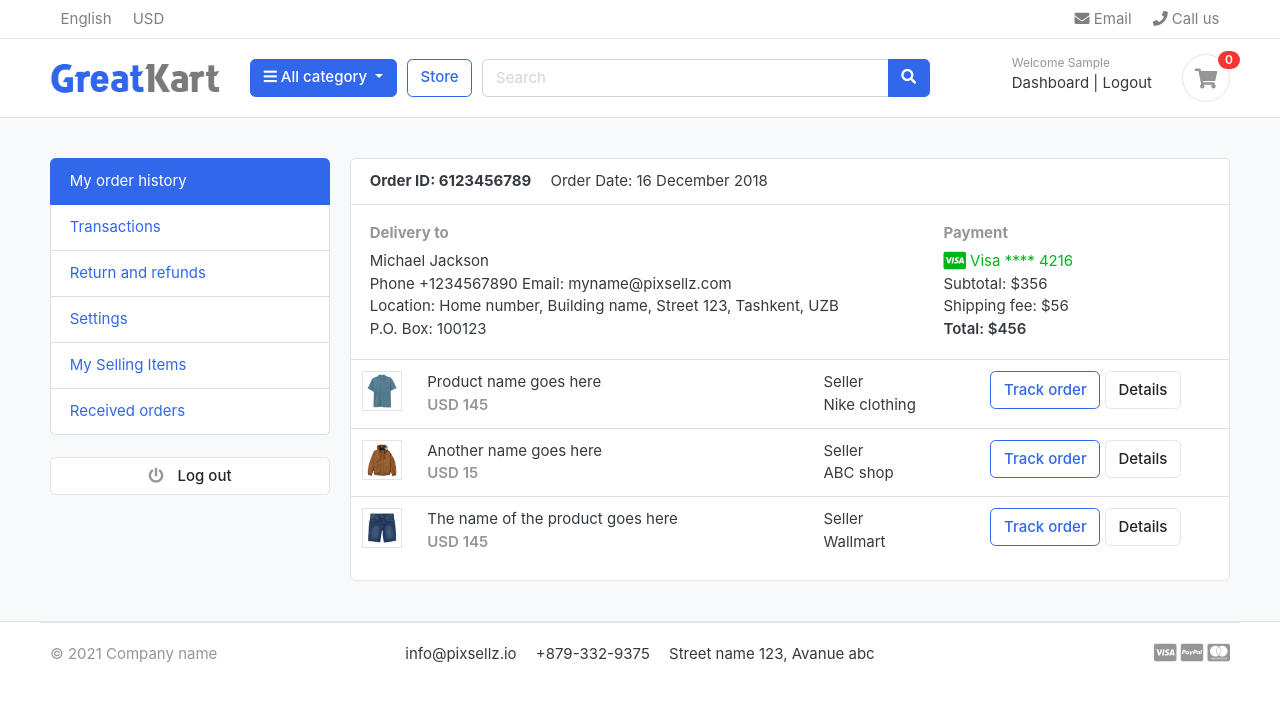
After one commit to asifchowdhuryr8/django_e-commerce, a Django app: page /account/dashboard/ in a window 1280 px wide. The commit adds this page. Shown: the top 702 px of the page. Run offline with Django 3.2, Linux system fonts and the light colour scheme; the visitor is signed in with stand-in values (Sample User, id 1); data that the repository does not hold is empty; some libraries are stand-ins or nearby versions; some web fonts are replaced.

Commit message:
Add user dashboard page

```diff
--- /dev/null
+++ b/account/templates/account/dashboard.html
@@ -0,0 +1,149 @@
+{% extends 'base.html' %} {% load static %} {% block body %}
+
+<section class="section-conten padding-y bg">
+    <div class="container">
+        <div class="row">
+            <aside class="col-md-3">
+                <ul class="list-group">
+                    <a class="list-group-item active" href="#">
+                        My order history
+                    </a>
+                    <a class="list-group-item" href="#"> Transactions </a>
+                    <a class="list-group-item" href="#"> Return and refunds </a>
+                    <a class="list-group-item" href="#">Settings </a>
+                    <a class="list-group-item" href="#"> My Selling Items </a>
+                    <a class="list-group-item" href="#"> Received orders </a>
+                </ul>
+                <br />
+                <a
+                    class="btn btn-light btn-block"
+                    href="{% url 'account:logout' %}"
+                >
+                    <i class="fa fa-power-off"></i>
+                    <span class="text">Log out</span>
+                </a>
+            </aside>
+            <main class="col-md-9">
+                <article class="card">
+                    <header class="card-header">
+                        <strong class="d-inline-block mr-3"
+                            >Order ID: 6123456789</strong
+                        >
+                        <span>Order Date: 16 December 2018</span>
+                    </header>
+                    <div class="card-body">
+                        <div class="row">
+                            <div class="col-md-8">
+                                <h6 class="text-muted">Delivery to</h6>
+                                <p>
+                                    Michael Jackson <br />
+                                    Phone +1234567890 Email: myname@pixsellz.com
+                                    <br />
+                                    Location: Home number, Building name, Street
+                                    123, Tashkent, UZB <br />
+                                    P.O. Box: 100123
+                                </p>
+                            </div>
+                            <div class="col-md-4">
+                                <h6 class="text-muted">Payment</h6>
+                                <span class="text-success">
+                                    <i class="fab fa-lg fa-cc-visa"></i>
+                                    Visa **** 4216
+                                </span>
+                                <p>
+                                    Subtotal: $356 <br />
+                                    Shipping fee: $56 <br />
+                                    <span class="b">Total: $456 </span>
+                                </p>
+                            </div>
+                        </div>
+                    </div>
+                    <div class="table-responsive">
+                        <table class="table table-hover">
+                            <tr>
+                                <td width="65">
+                                    <img
+                                        src="../images/items/1.jpg"
+                                        class="img-xs border"
+                                    />
+                                </td>
+                                <td>
+                                    <p class="title mb-0">
+                                        Product name goes here
+                                    </p>
+                                    <var class="price text-muted">USD 145</var>
+                                </td>
+                                <td>
+                                    Seller <br />
+                                    Nike clothing
+                                </td>
+                                <td width="250">
+                                    <a href="#" class="btn btn-outline-primary"
+                                        >Track order</a
+                                    >
+                                    <a href="#" class="btn btn-light">
+                                        Details
+                                    </a>
+                                </td>
+                            </tr>
+                            <tr>
+                                <td>
+                                    <img
+                                        src="../images/items/2.jpg"
+                                        class="img-xs border"
+                                    />
+                                </td>
+                                <td>
+                                    <p class="title mb-0">
+                                        Another name goes here
+                                    </p>
+                                    <var class="price text-muted">USD 15</var>
+                                </td>
+                                <td>
+                                    Seller <br />
+                                    ABC shop
+                                </td>
+                                <td>
+                                    <a href="#" class="btn btn-outline-primary"
+                                        >Track order</a
+                                    >
+                                    <a href="#" class="btn btn-light">
+                                        Details
+                                    </a>
+                                </td>
+                            </tr>
+                            <tr>
+                                <td>
+                                    <img
+                                        src="../images/items/3.jpg"
+                                        class="img-xs border"
+                                    />
+                                </td>
+                                <td>
+                                    <p class="title mb-0">
+                                        The name of the product goes here
+                                    </p>
+                                    <var class="price text-muted">USD 145</var>
+                                </td>
+                                <td>
+                                    Seller <br />
+                                    Wallmart
+                                </td>
+                                <td>
+                                    <a href="#" class="btn btn-outline-primary"
+                                        >Track order</a
+                                    >
+                                    <a href="#" class="btn btn-light">
+                                        Details
+                                    </a>
+                                </td>
+                            </tr>
+                        </table>
+                    </div>
+                </article>
+            </main>
+        </div>
+    </div>
+</section>
+
+{% endblock body %}
--- a/account/urls.py
+++ b/account/urls.py
@@ -10,4 +10,5 @@ urlpatterns = [
     path("logout/", views.logout, name="logout"),
     path("activate_account/<uidb64>/<token>/",
          views.activate_account, name="activate_account"),
+    path("dashboard/", views.dashboard, name="dashboard"),
 ]
--- a/account/views.py
+++ b/account/views.py
@@ -94,3 +94,9 @@ def activate_account(request, uidb64, token):
     else:
         messages.warning(request, 'Activation link is invalid!')
         return redirect('account:login')
+
+
+@login_required(login_url='account:login')
+def dashboard(request):
+    context = {}
+    return render(request, "account/dashboard.html", context)
--- a/templates/header.html
+++ b/templates/header.html
@@ -87,7 +87,7 @@
                                 >Welcome {{user.first_name}}</small
                             >
                             <div>
-                                <a href="#">Dashboard</a>
+                                <a href="{% url 'account:dashboard' %}">Dashboard</a>
                                 <span class="dark-transp"> | </span>
                                 <a href="{% url 'account:logout' %}">Logout</a>
                             </div>
```
